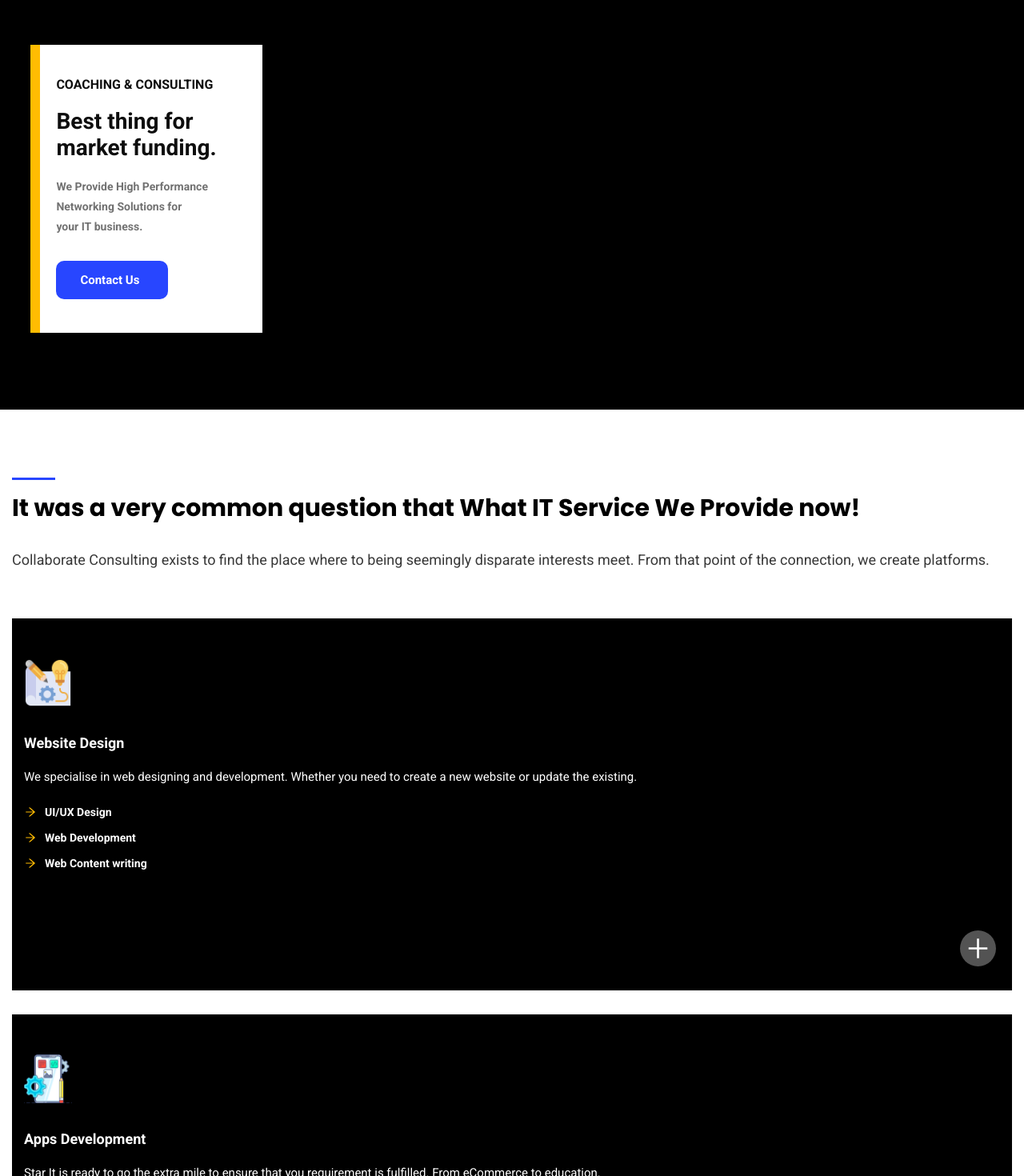
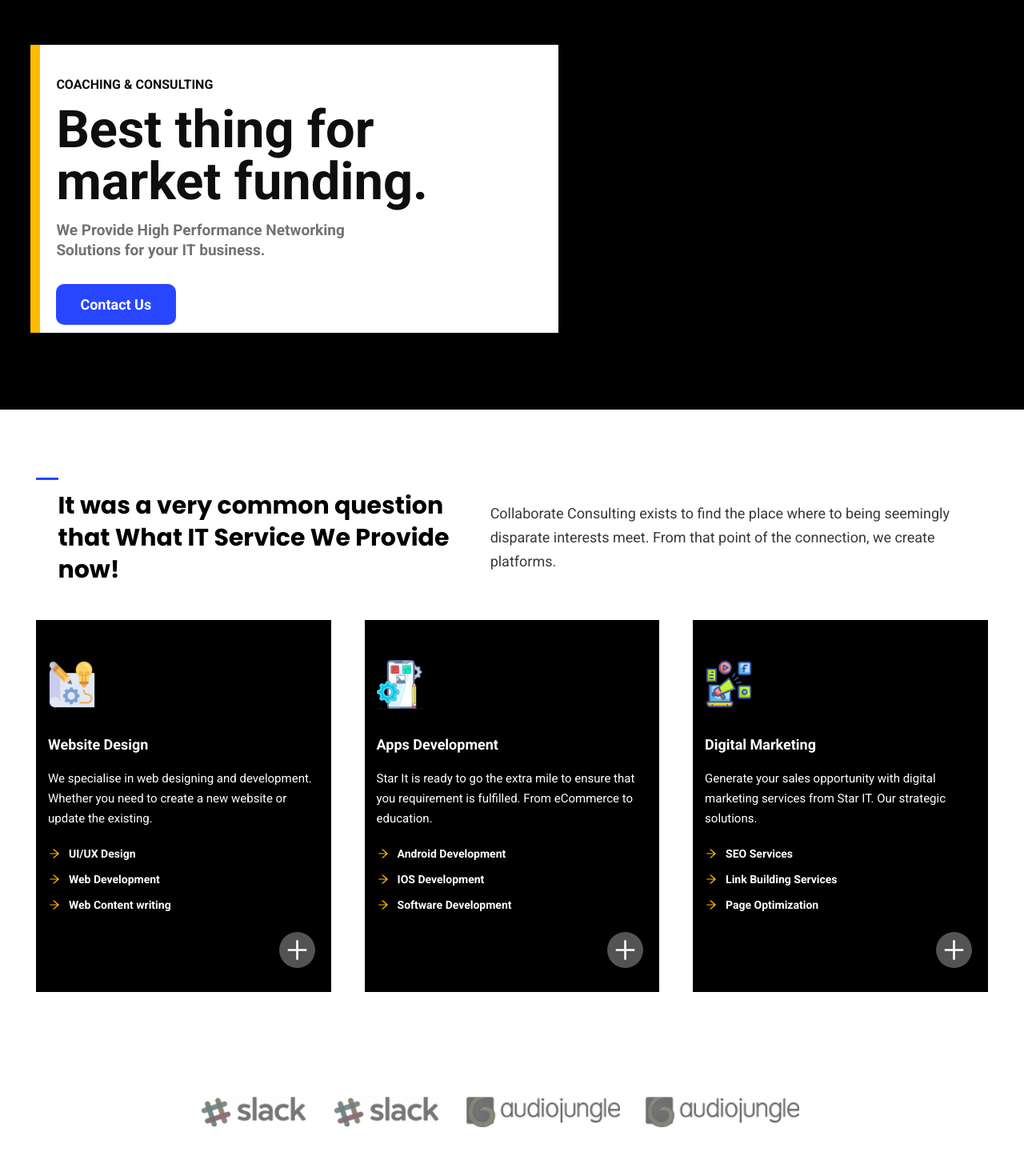
Before and after one commit to syrmon/template-business, a React (Create React App) app: page / in a window 1280 px wide. Shown: the part 120-1590 px from the top of the page at 80% size. Built offline with nearby package versions, Linux system fonts and the light colour scheme.

Commit message:
Making homepage responsive

```diff
--- a/src/components/contactBox/styles.module.css
+++ b/src/components/contactBox/styles.module.css
@@ -38,3 +38,29 @@
   margin-top: 30px;
   font-weight: 600;
 }
+
+@media only screen and (min-width: 1000px) {
+  .container {
+    width: 660px;
+    height: 360px;
+  }
+
+  .title {
+    font-size: 65px;
+    margin: 15px 0px;
+    line-height: 65px;
+  }
+
+  .description {
+    font-size: 19px;
+    color: #727272;
+    font-weight: 600;
+    line-height: 25px;
+    width: 400px;
+  }
+
+  .contactButton {
+    font-size: 18px;
+    width: 150px;
+  }
+}
--- a/src/components/partnerSection/PartnerSection.jsx
+++ b/src/components/partnerSection/PartnerSection.jsx
@@ -12,6 +12,16 @@ const PartnerSection = () => {
       />
       <img
         className={styles.logo}
+        src={partnerOneImg}
+        alt="Partner Firm Logo"
+      />
+      <img
+        className={styles.logo}
+        src={partnerTwoImg}
+        alt="Partner Firm Logo"
+      />
+      <img
+        className={styles.logo}
         src={partnerTwoImg}
         alt="Partner Firm Logo"
       />
--- a/src/components/partnerSection/styles.module.css
+++ b/src/components/partnerSection/styles.module.css
@@ -7,5 +7,14 @@
 
 .logo {
   height: 40px;
-  filter: contrast(15%);;
+  filter: contrast(15%);
 }
+
+@media only screen and (min-width: 1000px) {
+  .container {
+    justify-content: center;
+  }
+  .logo {
+    margin-right: 30px;
+  }
+}
--- a/src/components/serviceBox/styles.module.css
+++ b/src/components/serviceBox/styles.module.css
@@ -53,3 +53,9 @@
   right: 20px;
   bottom: 30px;
 }
+
+@media only screen and (min-width: 1000px) {
+  .container{
+    width: 31%;
+  }
+}
--- a/src/components/setupWork/SetupWork.jsx
+++ b/src/components/setupWork/SetupWork.jsx
@@ -6,10 +6,13 @@ import { MdPayments } from "react-icons/md";
 const SetupWork = () => {
   return (
     <div className={styles.container}>
+      <div>
         <div className={styles.blueLine}></div>
         <h4 className={styles.title}>
           There are some easy steps to work with our company!
         </h4>
+      </div>
+      <div className={styles.progressContainer}>
         <div className={styles.progressBoxContainer}>
           <div className={styles.progressBox}>
             <RiToolsFill className={styles.icon} />
@@ -38,6 +41,7 @@ const SetupWork = () => {
           </p>
         </div>
       </div>
+    </div>
   );
 };
 
--- a/src/components/setupWork/styles.module.css
+++ b/src/components/setupWork/styles.module.css
@@ -58,3 +58,24 @@
   width: 50px;
   height: 50px;
 }
+
+@media only screen and (min-width: 1000px) {
+  .container {
+    padding: 100px;
+    display: flex;
+    flex-direction: column;
+    text-align: center;
+    justify-content: center;
+    align-items: center;
+  }
+
+  .progressContainer {
+    display: flex !important;
+    width: 100%;
+    justify-content: space-around;
+  }
+
+  .blueLine {
+    margin: 0px auto;
+  }
+}
--- a/src/components/whyUs/WhyUs.jsx
+++ b/src/components/whyUs/WhyUs.jsx
@@ -3,14 +3,16 @@ import styles from "./styles.module.css";
 const WhyUs = () => {
   return (
     <div className={styles.aboutUs}>
+      <div>
         <div className={styles.yellowLine}></div>
         <h4 className={styles.title}>
           Don’t misread here we have random & interesting facts.
         </h4>
         <h4 className={styles.description}>
-        Starfish can re-grow their arms. In fact, a single arm can regenerate a
-        whole body. Google’s founders were willing to sell & consult.
+          Starfish can re-grow their arms. In fact, a single arm can regenerate
+          a whole body. Google’s founders were willing to sell & consult.
         </h4>
+      </div>
       <div className={styles.infoBoxContainer}>
         <div className={styles.infoBox}>
           <span className={styles.count}>105 +</span>
--- a/src/components/whyUs/styles.module.css
+++ b/src/components/whyUs/styles.module.css
@@ -47,3 +47,16 @@
 .doneWork {
   text-align: center;
 }
+
+@media only screen and (min-width: 1000px) {
+  .aboutUs {
+    display: flex;
+  }
+
+  .infoBoxContainer {
+    width: 100%;
+  }
+
+
+
+}
--- a/src/pages/home/Home.jsx
+++ b/src/pages/home/Home.jsx
@@ -46,6 +46,7 @@ const Home = () => {
       <Header />
 
       <div className={styles.servicesSection}>
+        <div className={styles.serviceHeader}>
           <div className={styles.blueLine}></div>
           <h4 className={styles.title}>
             It was a very common question that What IT Service We Provide now!
@@ -53,10 +54,11 @@ const Home = () => {
 
           <p className={styles.description}>
             Collaborate Consulting exists to find the place where to being
-          seemingly disparate interests meet. From that point of the connection,
-          we create platforms.
+            seemingly disparate interests meet. From that point of the
+            connection, we create platforms.
           </p>
-
+        </div>
+        <div className={styles.serviceContainer}>
           {services &&
             services.map((service) => (
               <ServiceBox
@@ -68,14 +70,16 @@ const Home = () => {
               />
             ))}
         </div>
+      </div>
 
       <PartnerSection />
 
-      <div className={styles.servicesSection}>
+      <div className={styles.aboutSection}>
+        <div className={styles.infoHeader}>
           <div className={styles.blueLine}></div>
           <h4 className={styles.title}>
-          There are many consulting firm in this city but clients choose us all
-          time 🙂
+            There are many consulting firm in this city but clients choose us
+            all time 🙂
           </h4>
 
           <p className={styles.description}>
@@ -93,11 +97,13 @@ const Home = () => {
             <div className={styles.infoSide}>
               <h4 className={styles.title}>Fully Secured Management</h4>
               <p className={styles.description}>
-              A secured loan is a loan in which the borrower pledges some asset
-              as collateral for the loan, which then becomes a secured debt.
+                A secured loan is a loan in which the borrower pledges some
+                asset as collateral for the loan, which then becomes a secured
+                debt.
               </p>
             </div>
           </div>
+
           <div className={styles.whyUs}>
             <div className={styles.logoSide}>
               <GiReceiveMoney className={styles.moneyLogo} />
@@ -105,10 +111,11 @@ const Home = () => {
             <div className={styles.infoSide}>
               <h4 className={styles.title}>100% Money Back Guarantee</h4>
               <p className={styles.description}>
-              Money-back guarantee is known as satisfaction guarantee,if a buyer
-              is not satisfied with any product or service, a refund will be
-              made.
+                Money-back guarantee is known as satisfaction guarantee,if a
+                buyer is not satisfied with any product or service, a refund
+                will be made.
               </p>
+            </div>
           </div>
         </div>
         <img src={sectionImg} alt="" className={styles.sectionImg} />
--- a/src/pages/home/styles.module.css
+++ b/src/pages/home/styles.module.css
@@ -1,4 +1,5 @@
-.servicesSection {
+.servicesSection,
+.aboutSection {
   padding: 85px 15px;
 }
 
@@ -7,14 +8,16 @@
   height: 3px;
   background-color: var(--second-color);
 }
-.servicesSection > .title {
+.serviceHeader > .title,
+.infoHeader > .title {
   font-size: 30px;
   line-height: 40px;
   padding-top: 15px;
   font-family: "Poppins", sans-serif;
 }
 
-.servicesSection .description {
+.serviceHeader .description,
+.infoHeader > .description {
   padding-top: 30px;
   padding-bottom: 58px;
   font-size: 18px;
@@ -66,3 +69,25 @@
   width: 100%;
   margin-bottom: 30px;
 }
+
+@media only screen and (min-width: 1000px) {
+
+  .servicesSection,
+  .aboutSection {
+    padding: 85px 45px;
+  }
+  .aboutSection {
+    display: flex;
+  }
+
+  .serviceHeader{
+    display: flex;
+  }
+
+  .serviceContainer{
+    display: flex;
+    justify-content: space-between;
+  }
+
+
+}
```
Lines whose indentation alone changed are shown as unchanged.
